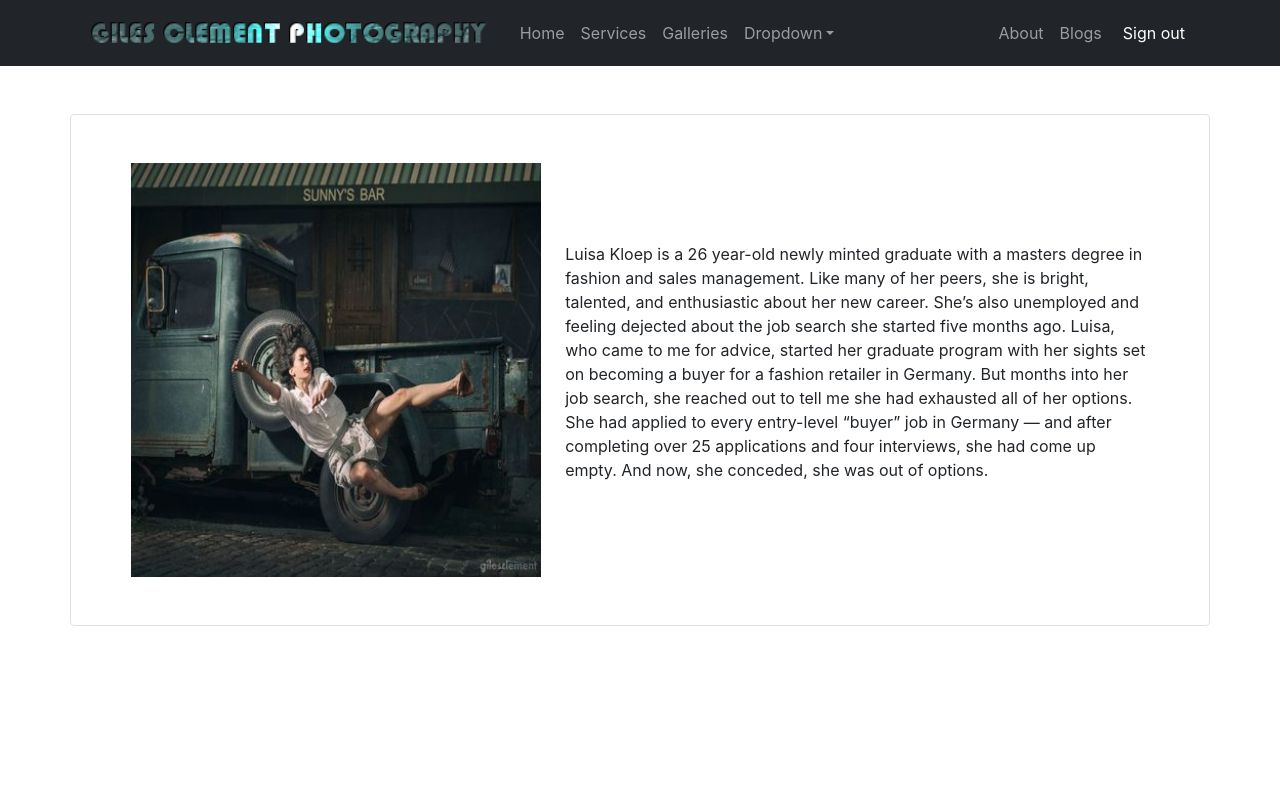
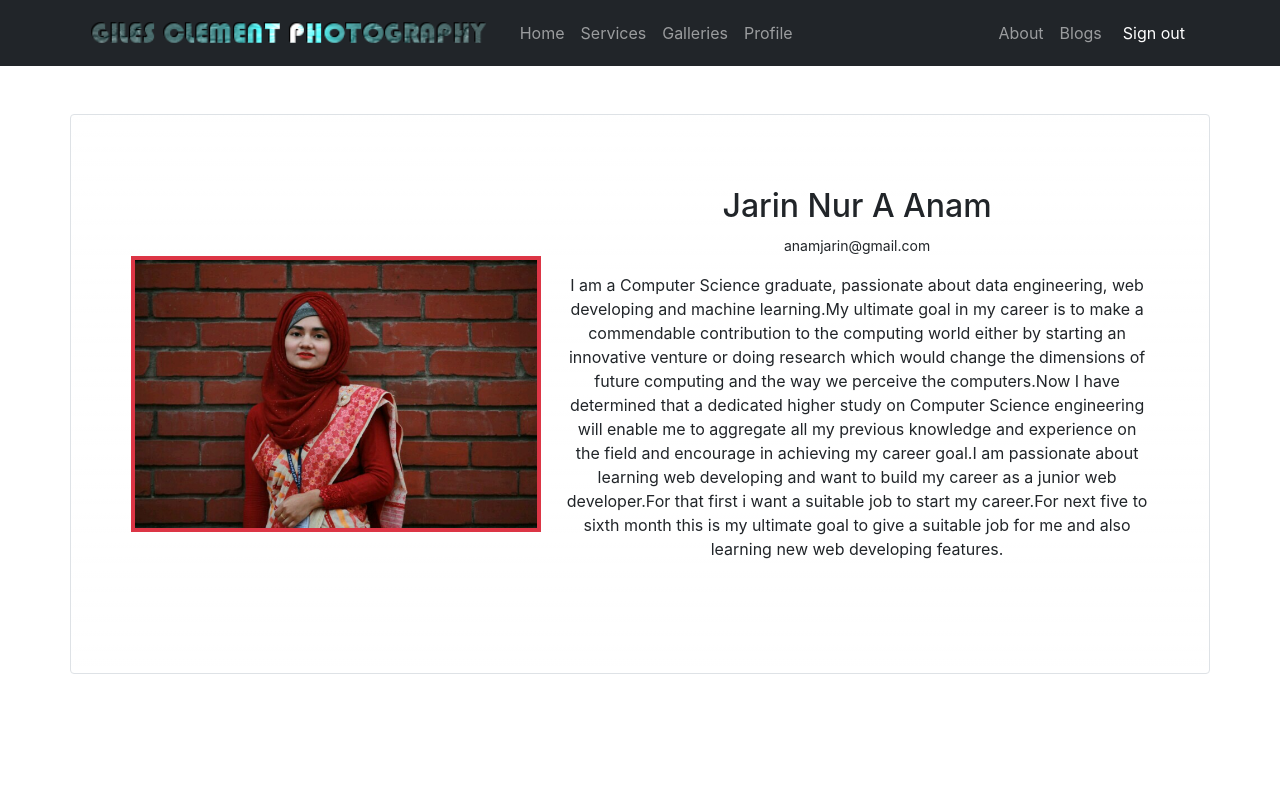
Before and after one commit to jarin96/Giles-clement-photography-service, a React (Create React App) app: page /about in a window 1280 px wide. Shown: the top 800 px of the page. Built offline with nearby package versions, Linux system fonts and the light colour scheme; no server answers.

Commit message:
Blogs and about section done

```diff
--- a/src/Pages/About/About.js
+++ b/src/Pages/About/About.js
@@ -1,18 +1,18 @@
 import React from 'react';
-import img from '../../images/photo2.png';
+import img from '../../images/Profile/jarin.png';
 const About = () => {
     return (
         <div className='container info-background my-5'>
             <div className='row border p-5 rounded bg-gradient d-flex justify-content-center align-items-center'>
                 <div className='col-lg-5 col-md-6 col-12'>
                     <img src={img}
-                        class="d-block w-100 " alt=""></img>
+                        className="d-block border border-danger border border-4 w-100" alt=""></img>
                 </div>
                 <div className='col-lg-7 col-md-6 col-12'>
-                    <div className='d-flex justify-content-center align-items-center my-5 py-3'>
-                        <p>Luisa Kloep is a 26 year-old newly minted graduate with a masters degree in fashion and sales management. Like many of her peers, she is bright, talented, and enthusiastic about her new career. She’s also unemployed and feeling dejected about the job search she started five months ago.
-
-                            Luisa, who came to me for advice, started her graduate program with her sights set on becoming a buyer for a fashion retailer in Germany. But months into her job search, she reached out to tell me she had exhausted all of her options. She had applied to every entry-level “buyer” job in Germany — and after completing over 25 applications and four interviews, she had come up empty. And now, she conceded, she was out of options.</p>
+                    <div className='py-3'>
+                        <h2 className='text-center mt-2'>Jarin Nur A Anam</h2>
+                        <p className='text-center'><small>anamjarin@gmail.com</small></p>
+                        <p className='text-center mb-5'>I am a Computer Science graduate, passionate about data engineering, web developing and machine learning.My ultimate goal in my career is to make a commendable contribution to the computing world either by starting an innovative venture or doing research which would change the dimensions of future computing and the way we perceive the computers.Now I have determined that a dedicated higher study on Computer Science engineering will enable me to aggregate all my previous knowledge and experience on the field and encourage in achieving my career goal.I am passionate about learning web developing and want to build my career as a junior web developer.For that first i want a suitable job to start my career.For next five to sixth month this is my ultimate goal to give a suitable job for me and also learning new web developing features.</p>
                     </div>
                 </div>
             </div>
--- a/src/Pages/Blogs/Blogs.js
+++ b/src/Pages/Blogs/Blogs.js
@@ -6,12 +6,16 @@
             <div className='row border p-5 rounded bg-gradient d-flex justify-content-center align-items-center'>
                 <div className='col-lg-12 col-md-6 col-12'>
                     <div>
-                        <h2>Lorem ipsum dolor sit amet consectetur adipisicing elit. Voluptatem, ex.</h2>
-                        <p>Lorem ipsum dolor, sit amet consectetur adipisicing elit. Consectetur ad porro, qui dolore culpa inventore reprehenderit doloremque dignissimos necessitatibus perspiciatis sed id autem commodi vero delectus quo exercitationem dicta hic laborum, vitae veritatis et est esse iure! Facilis aliquam amet totam dolorum eveniet blanditiis a. Ipsum, ut animi! Enim, porro.</p>
-                        <h2>Lorem ipsum dolor sit amet, consectetur adipisicing elit. Nam, delectus!</h2>
-                        <p>Lorem ipsum dolor sit amet consectetur adipisicing elit. Illo quis corrupti optio corporis quasi culpa rem quia dolorum blanditiis minima porro quas eveniet dolorem mollitia ut facere et repellat, laboriosam totam laudantium nesciunt ipsa autem animi ipsam! Quibusdam iste sequi iure atque velit in fuga laudantium, sunt veniam quaerat nostrum?</p>
-                        <h2>Lorem ipsum dolor sit amet, consectetur adipisicing elit. Nam, delectus!</h2>
-                        <p>Lorem ipsum dolor sit amet consectetur adipisicing elit. Illo quis corrupti optio corporis quasi culpa rem quia dolorum blanditiis minima porro quas eveniet dolorem mollitia ut facere et repellat, laboriosam totam laudantium nesciunt ipsa autem animi ipsam! Quibusdam iste sequi iure atque velit in fuga laudantium, sunt veniam quaerat nostrum?</p>
+                        <h3>Difference between authorization and authentication?</h3>
+                        <p>Authentication is about validating your credentials like username and password to verify your identity.If username and password are same then it will called authenticated user.Authorization is the process to determine whether the authenticated user has access to the particular resources.It checks your rights to grant you access to resources such as information, database, files, etc.If a user have to go to a application the user have to be authenticated.Then the user would be authorized for which resources he can use.</p>
+
+                        <h3> Why are you using firebase? What other options do you have to implement authentication?</h3>
+                        <p>Firebase is Google's Backend as a service.Firebase offer an extents verity of backend solutions, and integration for web developers.Firebase is free to start.Second reason for using firebase because it is an incredibly simple backend solution for a small team to get an app running.Firebase is exhaustive it takes care of every backend solution that you can think of, one of those is authentication.Firebase has intelligent structure of cloud firestore database.Firebase database used to store users informations and other things.Firebase cloud storage used to store user-generated content like profile picture, messages etc.
+                            To implement authentication we have parse, Back4APP, Aws Amplify , Kuzzle, couchbase, NativeScript, RXDB , Flutter.
+                        </p>
+
+                        <h3>What other services does firebase provide other than authentication?</h3>
+                        <p>Firebase is a full package that can build in developing your web applications efficiently.Services that firebase provide other than authentication are cloud firebase, cloud functions, Hosting, cloud storage, Google Analytics, Predictions, cloud messaging, Remote config.Firebase is a great tool to implement notifications because it is very fast and you can use firebase free of charge.</p>
                     </div>
                 </div>
             </div>
--- a/src/Pages/Home/Profile/Profile.js
+++ b/src/Pages/Home/Profile/Profile.js
@@ -2,7 +2,7 @@
 import profile from '../../../images/Profile/IMG_4510.jpeg';
 const Profile = () => {
     return (
-        <div className='container info-background my-5'>
+        <div id='profile' className='container info-background my-5'>
             <div className='row border p-5 rounded bg-gradient d-flex justify-content-center align-items-center'>
                 <div className='col-lg-5 col-md-6 col-12'>
                     <img src={profile}
--- a/src/Pages/Shared/Header/Header.js
+++ b/src/Pages/Shared/Header/Header.js
@@ -1,6 +1,6 @@
 import { signOut } from 'firebase/auth';
 import React from 'react';
-import { Container, Nav, Navbar, NavDropdown } from 'react-bootstrap';
+import { Container, Nav, Navbar } from 'react-bootstrap';
 import { useAuthState } from 'react-firebase-hooks/auth';
 import { Link } from 'react-router-dom';
 import auth from '../../../firebase.init';
@@ -25,13 +25,7 @@
                             <Nav.Link as={Link} to="/home">Home</Nav.Link>
                             <Nav.Link href="home#services">Services</Nav.Link>
                             <Nav.Link href="home#galleries">Galleries</Nav.Link>
-                            <NavDropdown title="Dropdown" id="collasible-nav-dropdown">
-                                <NavDropdown.Item href="#action/3.1">Action</NavDropdown.Item>
-                                <NavDropdown.Item href="#action/3.2">Another action</NavDropdown.Item>
-                                <NavDropdown.Item href="#action/3.3">Something</NavDropdown.Item>
-                                <NavDropdown.Divider />
-                                <NavDropdown.Item href="#action/3.4">Separated link</NavDropdown.Item>
-                            </NavDropdown>
+                            <Nav.Link href="home#profile">Profile</Nav.Link>
                         </Nav>
                         <Nav>
                             <Nav.Link as={Link} to="about">About</Nav.Link>
```
Also changed, not shown: src/images/Profile/jarin.png (added).
